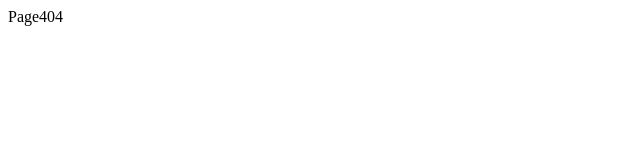
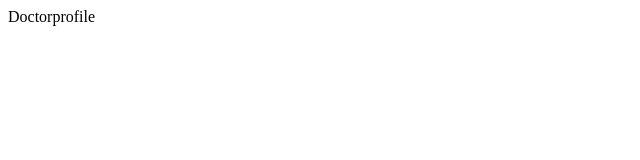
Before and after one commit to rex2828/fsd-react-node, a React (Create React App) app in the folder client/: page /doctor-profile in a window 1280 px wide. Shown: the top 160 px of the page, without its empty margins (0-640 px from the left). Built offline with nearby package versions, Linux system fonts and the light colour scheme.

Commit message:
added profile pages

```diff
--- a/client/src/App.js
+++ b/client/src/App.js
@@ -2,7 +2,8 @@ import { Routes, Route } from 'react-router-dom';
 import Login from './pages/Login'
 import Register from './pages/Register'
 import Home from './pages/Home'
-import Profile from './pages/Profile'
+import Doctorprofile from './pages/Doctorprofile'
+import Userprofile from './pages/Userprofile'
 import Admin from './pages/Admin'
 import About from './pages/About'
 import Help from './pages/Help'
@@ -18,7 +19,8 @@ function App() {
         <Route path='/login' element={<Login />} />
         <Route path='/register' element={<Register />} />
         <Route path='/' element={<Book />} />
-        <Route path='/profile' element={<Profile />} />
+        <Route path='/doctor-profile' element={<Doctorprofile />} />
+        <Route path='/user-profile' element={<Userprofile />} />
         <Route path='/admin' element={<Admin />} />
         <Route path='/about' element={<About />} />
         <Route path='/help' element={<Help />} />
--- /dev/null
+++ b/client/src/pages/Doctorprofile.jsx
@@ -0,0 +1,9 @@
+import React from 'react'
+
+const Doctorprofile = () => {
+  return (
+    <div>Doctorprofile</div>
+  )
+}
+
+export default Doctorprofile
--- a/client/src/pages/Page404.jsx
+++ b/client/src/pages/Page404.jsx
@@ -2,7 +2,10 @@ import React from 'react'
 
 const Page404 = () => {
   return (
-    <div>Page404</div>
+    <div>
+      <h1>Error 404</h1>
+      <p>Page not found</p>
+    </div>
   )
 }
 
--- a/client/src/pages/Profile.jsx
+++ /dev/null
@@ -1,9 +0,0 @@
-import React from 'react'
-
-const Profile = () => {
-  return (
-    <div>Profile</div>
-  )
-}
-
-export default Profile
--- /dev/null
+++ b/client/src/pages/Userprofile.jsx
@@ -0,0 +1,9 @@
+import React from 'react'
+
+const Userprofile = () => {
+  return (
+    <div>Userprofile</div>
+  )
+}
+
+export default Userprofile
```
Also changed, not shown: client/src/css/Home.css (added).
